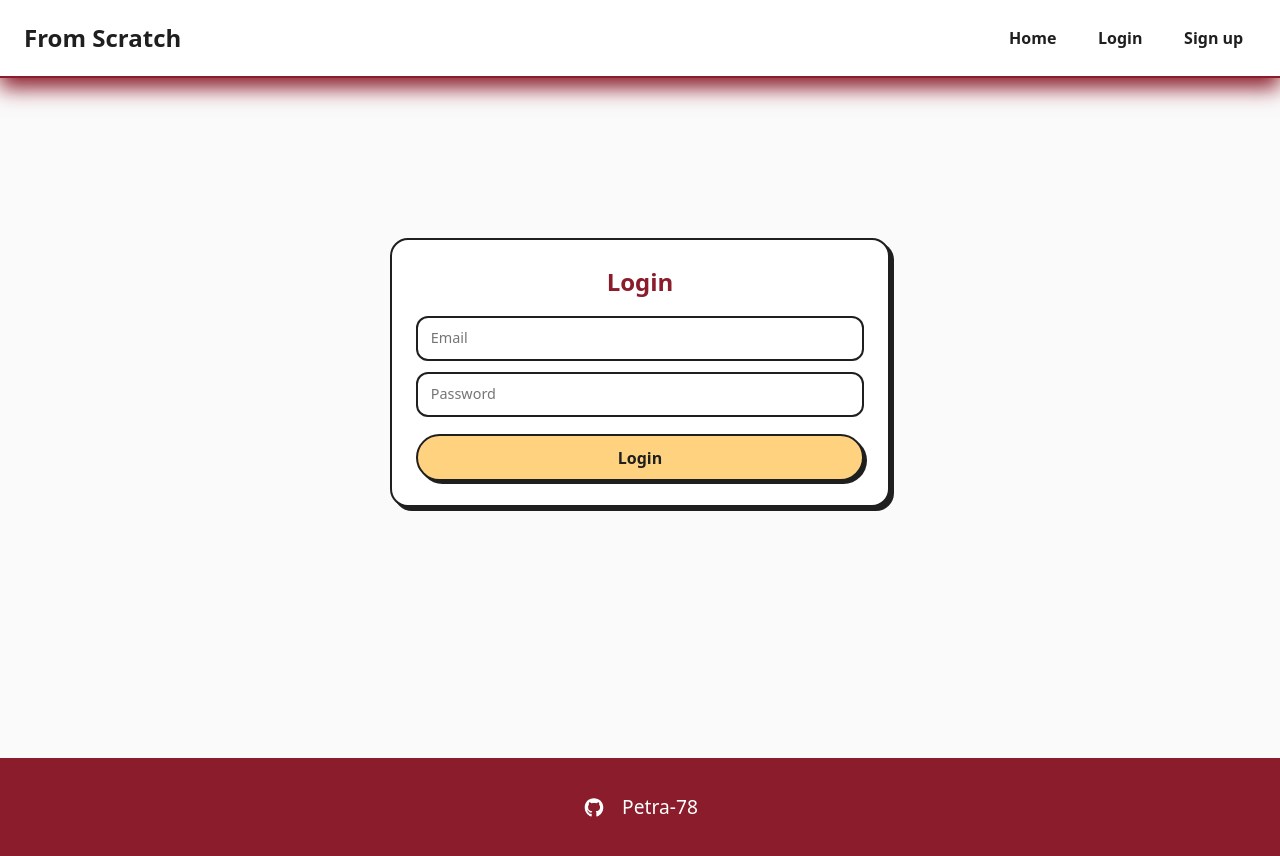
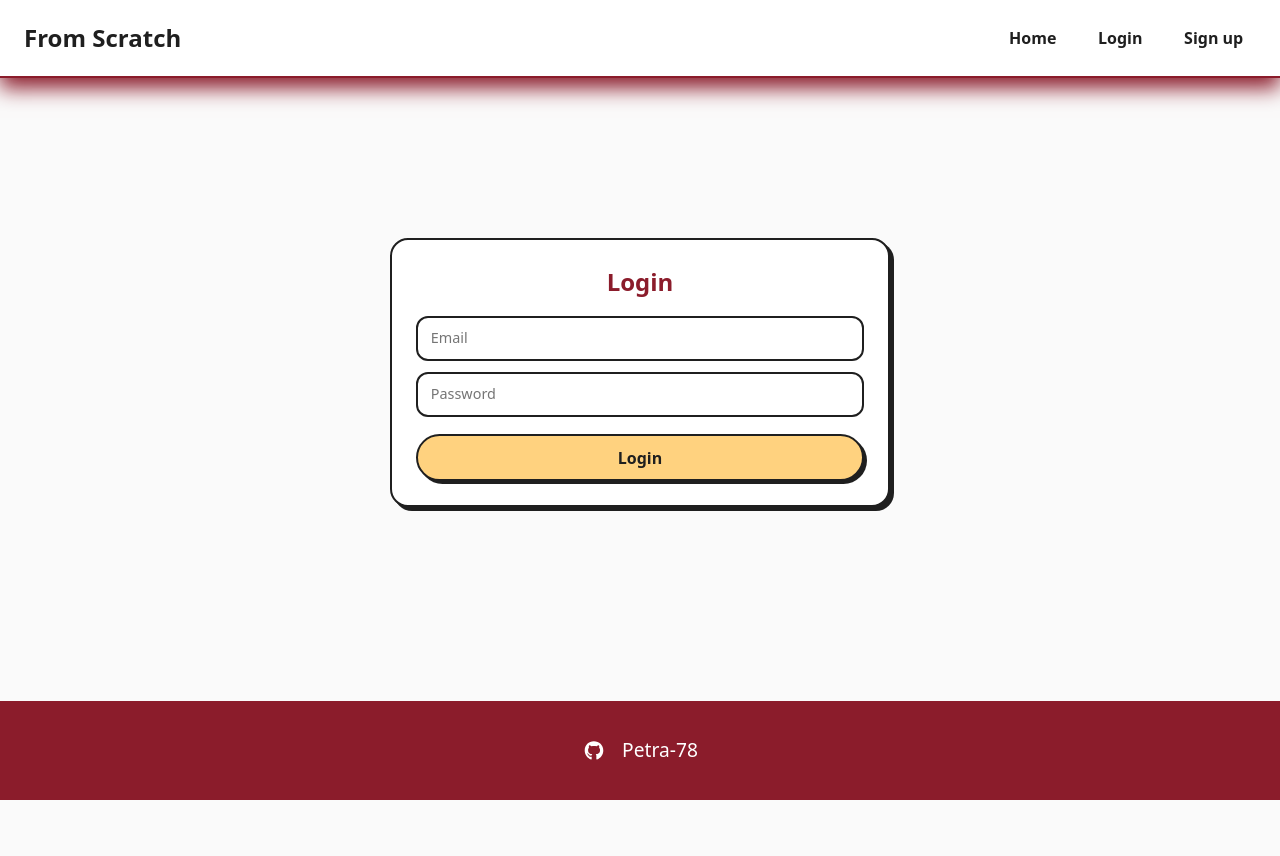
Before and after one commit to Petra-78/blog-frontend, a React (Vite) app in the folder blog-client/: page /login in a window 1280 px wide. After the commit the page ends 800 px from the top, so only its background shows below. Built offline with nearby package versions, Linux system fonts and the light colour scheme.

Commit message:
Add flex + remove/change height/width settings

```diff
--- a/blog-client/src/pages/login/Login.module.css
+++ b/blog-client/src/pages/login/Login.module.css
@@ -1,13 +1,10 @@
-body {
-  max-height: 100vh;
-}
-
 .wrapper {
-  min-height: 80vh;
+  flex: 1;
   display: flex;
   align-items: start;
   justify-content: center;
   width: 100%;
+  height: 100%;
 }
 
 .card {
@@ -18,7 +15,6 @@ body {
   width: 90%;
   max-width: 500px;
   max-height: 70vw;
-  height: 100%;
   box-shadow: 4px 4px 0 var(--ink);
   display: flex;
   flex-direction: column;
--- a/blog-client/src/pages/signup/Signup.module.css
+++ b/blog-client/src/pages/signup/Signup.module.css
@@ -1,5 +1,5 @@
 .wrapper {
-  min-height: 70vh;
+  flex: 1;
   display: flex;
   align-items: center;
   justify-content: center;
```
